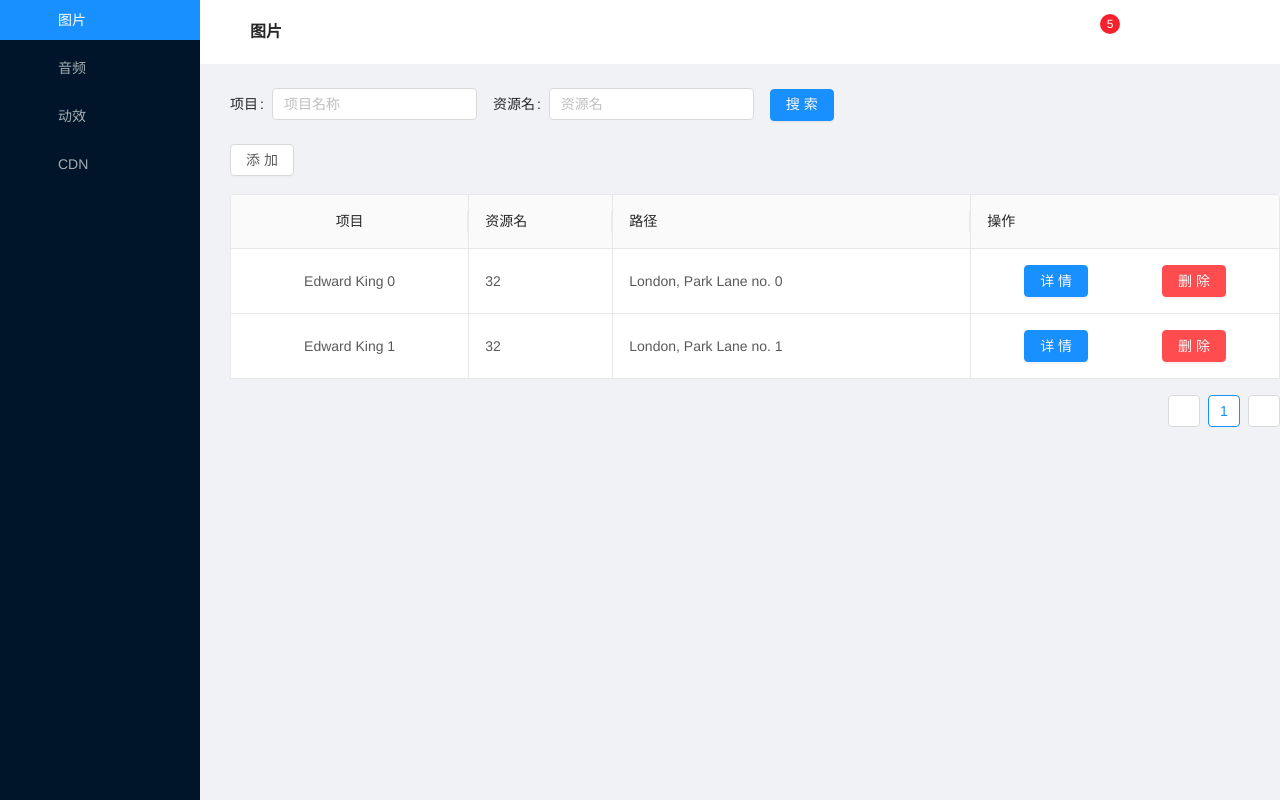
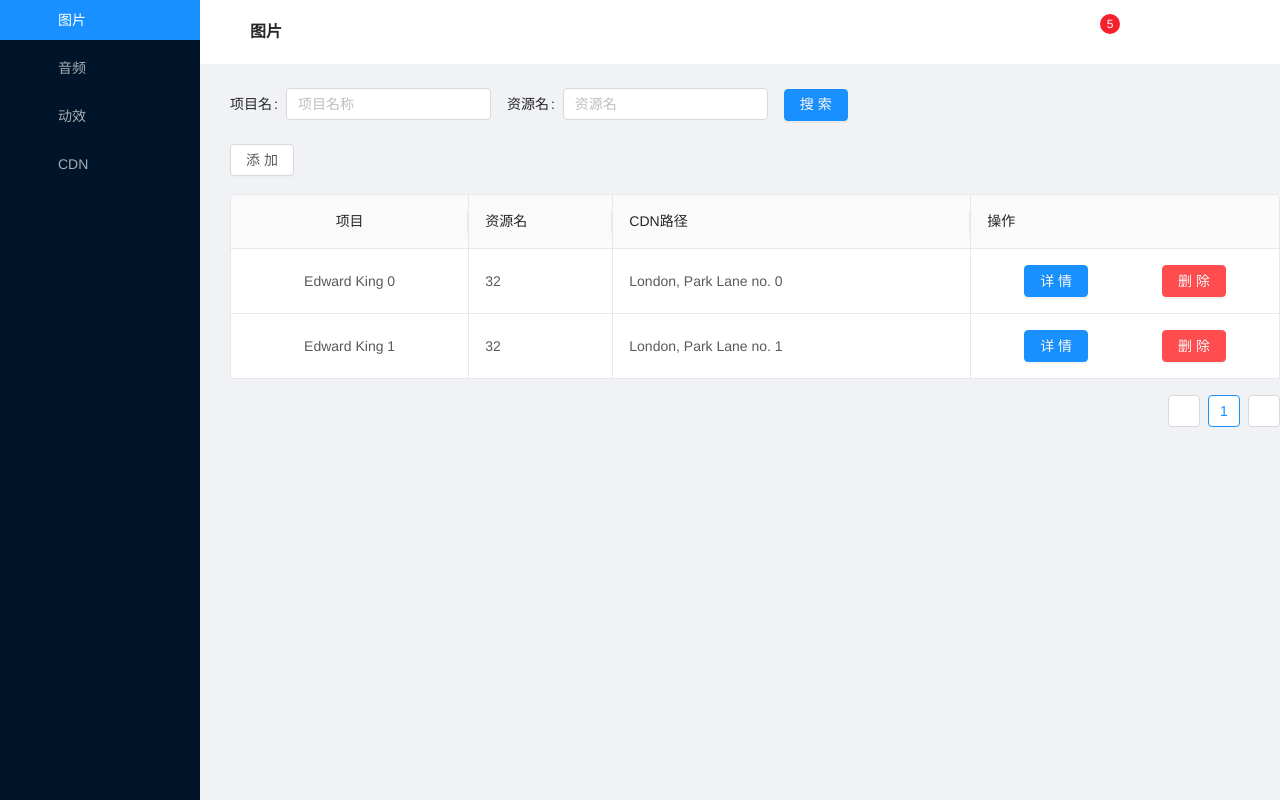
Before and after one commit to MagicHacker/resource-gluttonous, a Vue app: page /main/images in a window 1280 px wide. Built offline with nearby package versions, Linux system fonts and the light colour scheme.

Commit message:
feat: 修改字段名

```diff
--- a/src/components/common-search.vue
+++ b/src/components/common-search.vue
@@ -2,7 +2,7 @@
   <div class="common-search-wrapper">
     <a-form-model layout="inline">
       <slot name="searchOptions">
-        <a-form-model-item label="项目">
+        <a-form-model-item label="项目名">
           <a-input placeholder="项目名称"></a-input>
         </a-form-model-item>
         <a-form-model-item label="资源名">
--- a/src/views/audios.vue
+++ b/src/views/audios.vue
@@ -2,7 +2,7 @@
   <div class="audios-wrapper">
     <common-search>
       <template v-slot:searchOptions>
-        <a-form-model-item label="项目">
+        <a-form-model-item label="项目名">
           <a-input placeholder="项目名称"></a-input>
         </a-form-model-item>
         <a-form-model-item label="资源名">
--- a/src/views/images.vue
+++ b/src/views/images.vue
@@ -2,7 +2,7 @@
   <div class="images-wrapper">
     <common-search>
       <template v-slot:searchOptions>
-        <a-form-model-item label="项目">
+        <a-form-model-item label="项目名">
           <a-input placeholder="项目名称"></a-input>
         </a-form-model-item>
         <a-form-model-item label="资源名">
@@ -60,7 +60,7 @@ export default {
           dataIndex: 'sourceName'
         },
         {
-          title: '路径',
+          title: 'CDN路径',
           dataIndex: 'path'
         },
         {
--- a/src/views/lotties.vue
+++ b/src/views/lotties.vue
@@ -2,7 +2,7 @@
   <div class="lotties-wrapper">
     <common-search>
       <template v-slot:searchOptions>
-        <a-form-model-item label="项目">
+        <a-form-model-item label="项目名">
           <a-input placeholder="项目名称"></a-input>
         </a-form-model-item>
         <a-form-model-item label="资源名">
```
